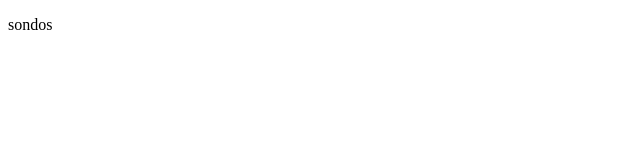
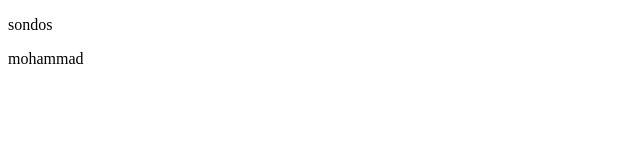
Before and after one commit to Adel-H-Hasan/testing, a plain HTML site: page index.html in a window 1280 px wide. Shown: the full height of the page, 0-640 px from the left. Drawn offline with Linux system fonts and the light colour scheme.

Commit message:
adding to mohammad branch

```diff
--- a/index.html
+++ b/index.html
@@ -7,5 +7,6 @@
 </head>
 <body>
     <p> sondos </p>
+	<p>mohammad</p>
 </body>
 </html>
```
